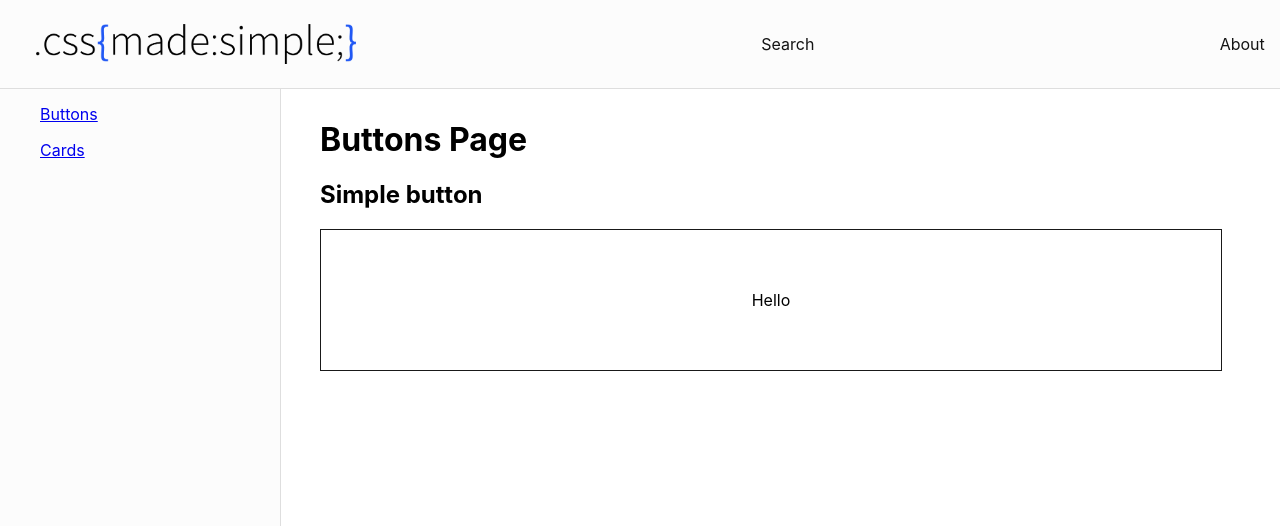
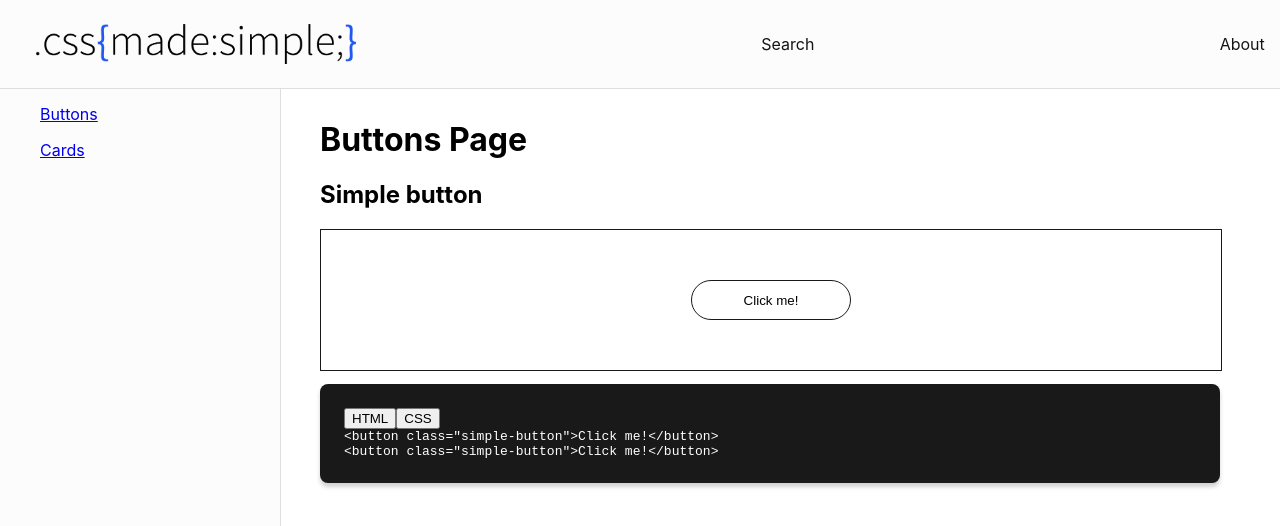
Before and after one commit to JoeEstrem/css-made-simple, a React (Create React App) app: page /buttons in a window 1280 px wide. Shown: the top 526 px of the page. Built offline with nearby package versions, Linux system fonts and the light colour scheme.

Commit message:
made simple button and base of coding block

```diff
--- /dev/null
+++ b/src/components/ButtonsPage.css
@@ -0,0 +1,40 @@
+.component-card {
+  width: 100%;
+  height: 140px;
+  border: solid 1px rgb(25, 25, 25);
+  display: flex;
+  align-items: center;
+  justify-content: center;
+}
+
+.code-card {
+  width: 100%;
+  height:fit-content;
+  background-color: rgb(25, 25, 25);
+  border-radius: 8px;
+  box-shadow: 0 4px 4px rgba(25, 25, 25, .2)
+}
+
+.code-text {
+  font-family: monospace;
+  color: white;
+  padding: 24px;
+}
+
+.simple-button {
+  width: 160px;
+  height: 40px;
+  border-radius: 40px;
+  background-color: white;
+  border: 1px solid rgb(25, 25, 25);
+}
+
+.simple-button:hover {
+  color: #05f;
+  border: 1px solid #05f
+}
+
+.simple-button:active {
+  color: #05f;
+  border: 1px solid #05f
+}
--- a/src/components/ButtonsPage.js
+++ b/src/components/ButtonsPage.js
@@ -1,4 +1,4 @@
-import "./Pages.css";
+import "./ButtonsPage.css";
 
 import React from 'react';
 
@@ -10,8 +10,26 @@ function ButtonsPage() {
       {/* COMPONENT */}
       <h2>Simple button</h2>
       <div className="component-card">
-        <p>Hello</p>
+        <button className="simple-button">
+          Click me!
+        </button>
       </div>
+      <div className="code-card">
+        <p className="code-text">
+          <div>
+            <button>HTML</button>
+            <button>CSS</button>
+          </div>
+          <div id="HTML">
+            &lt;button class=&quot;simple-button&quot;&gt;Click me!&lt;/button&gt;
+          </div>
+          <div id="CSS">
+            &lt;button class=&quot;simple-button&quot;&gt;Click me!&lt;/button&gt;
+          </div>
+        </p>
+      </div>
+
+
     </div>
 
 
--- a/src/components/CardsPage.js
+++ b/src/components/CardsPage.js
@@ -1,4 +1,4 @@
-import "./Pages.css";
+import "./CardsPage.css";
 
 import React from 'react';
 
```
Also changed, not shown: src/components/CardsPage.css (renamed from src/components/Pages.css).
